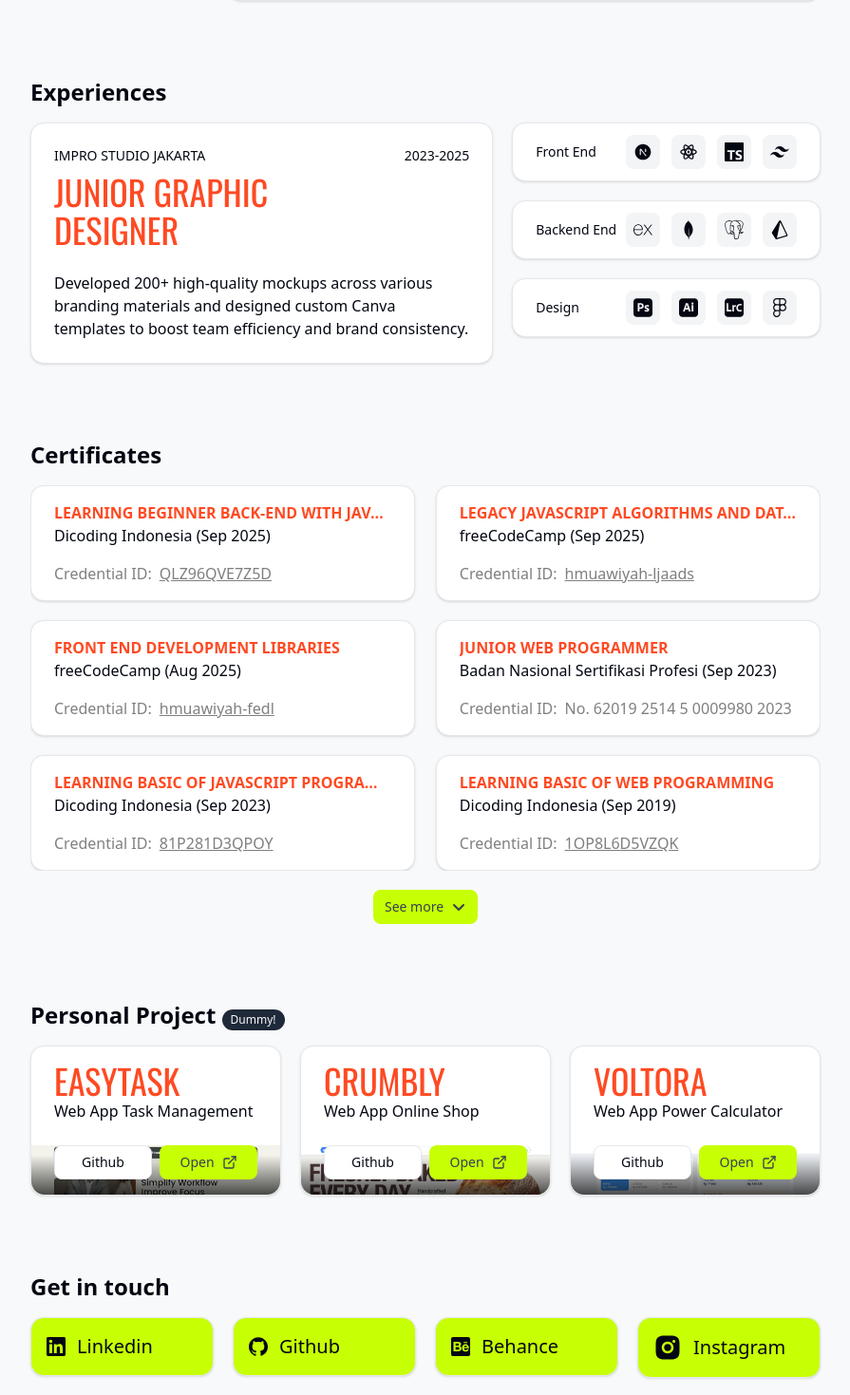
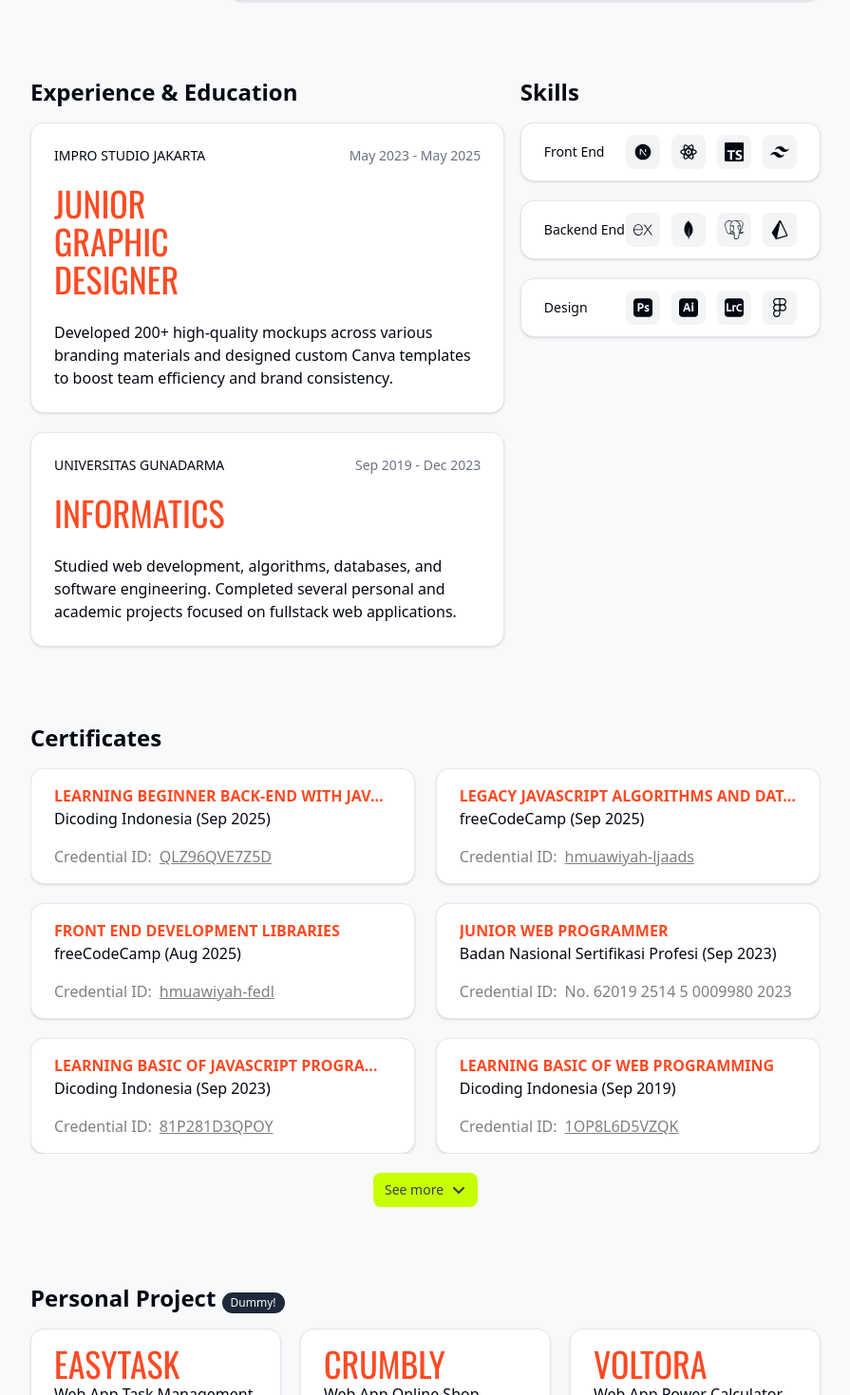
Before and after one commit to hmuawiyah/Web-Portofolio, a Next.js app: page / in a window 1280 px wide. Shown: the part 461-1930 px from the top of the page at 95% size, without its empty margins (192-1087 px from the left). Built offline with nearby package versions, Linux system fonts and the light colour scheme.

Commit message:
little update

```diff
--- a/src/components/Experience.tsx
+++ b/src/components/Experience.tsx
@@ -23,32 +23,62 @@
     )
 }
 
+type dataProps = {
+    companyName: string
+    subject: string
+    year: string
+    textContent: string
+}
+
+const data: dataProps[] = [
+    {
+        companyName: 'Impro Studio Jakarta',
+        subject: 'Junior Graphic Designer',
+        year: 'May 2023 - May 2025',
+        textContent:
+        `Developed 200+ high-quality mockups across various branding materials and
+        designed custom Canva templates to boost team efficiency and brand consistency.`
+    }, {
+
+        companyName: 'Universitas Gunadarma',
+        subject: `Informatics`,
+        year: 'Sep 2019 - Dec 2023',
+        textContent:
+            `Studied web development, algorithms, databases, and software engineering.
+        Completed several personal and academic projects focused on fullstack web applications.`
+    }
+]
+
+
 const Experience = () => {
 
+    return (
+        <div className="flex flex-wrap w-full md:w-[80%] justify-between">
 
-    const textContent = `Developed 200+ high-quality mockups across various branding materials
-    and designed custom Canva templates to boost team efficiency and brand consistency.`
-
-    return (
-        // <>
-            <div  className="w-full md:w-[80%]">
-                <div className="font-semibold text-2xl mb-4">Experiences</div>
-                <div className="flex flex-col lg:flex-row w-full gap-5">
-                    <Card className="w-full lg:w-[55%] xl:w-[60%] h-fit">
+            <div className="w-full lg:w-[55%] xl:w-[60%]">
+                <div className="font-semibold text-2xl mb-4">Experience & Education</div>
+                <div className="flex flex-col w-full gap-5">
+                    {data.map((val, i) => (
+                        <Card className="w-full h-fit" key={i}>
                             <CardHeader>
-                            <div className="flex justify-between text-sm uppercase gap-0">
-                                <p>Impro Studio Jakarta</p>
-                                <p>2023-2025</p>
+                                <div className="flex flex-col md:flex-row justify-start md:justify-between text-sm uppercase gap-0 mb-3">
+                                    <p>{val.companyName}</p>
+                                    <p className="capitalize text-gray-500">{val.year}</p>
                                 </div>
-                            {/* </CardHeader>
-                        <CardHeader> */}
-                            <CardTitle className="text-4xl text-[#fe4a23] font-display font-[400] uppercase">Junior Graphic<br />Designer</CardTitle>
+                                <CardTitle className="flex flex-wrap w-52 text-4xl text-[#fe4a23] font-display font-[400] uppercase">{val.subject}</CardTitle>
                             </CardHeader>
                             <CardContent>
-                            {textContent}
+                                {val.textContent}
                             </CardContent>
                         </Card>
-                    <div className="flex flex-wrap lg:flex-nowrap flex-row md:flex-col w-full lg:w-[45%] xl:w-[40%] gap-5">
+                    ))}
+                </div>
+            </div>
+
+            <div className="w-full lg:w-[43%] xl:w-[38%]">
+                <div className="mb-20 md:mb-0"></div>
+                <div className="font-semibold text-2xl mb-4">Skills</div>
+                <div className="flex flex-wrap lg:flex-nowrap flex-row md:flex-col w-full gap-5">
                     <Card className="py-3 w-full">
                         <CardContent className="flex justify-between items-center">
                             <span className="text-sm"> Front End </span>
@@ -82,11 +112,10 @@
                             </div>
                         </CardContent>
                     </Card>
+                </div>
+            </div>
 
         </div>
-                </div>
-            </div>
-        // </>
     )
 }
 
--- a/src/components/GetInTouch.tsx
+++ b/src/components/GetInTouch.tsx
@@ -9,11 +9,9 @@
 } from "@/components/ui/card"
 import { Button } from "./ui/button"
 import { SiLinkedin, SiGithub } from "react-icons/si"
-// import { FaBehanceSquare } from "react-icons/fa"
 import { ImBehance2 } from "react-icons/im"
-import { HiMail } from "react-icons/hi"
-import { FaInstagramSquare } from "react-icons/fa"
-import { RiInstagramFill } from "react-icons/ri"
+import { FaInstagram, FaLinkedinIn  } from "react-icons/fa"
+import { MdOutlineMail } from "react-icons/md"
 import Link from "next/link"
 
 const ButtonGetInTouch = ({ children }
@@ -28,30 +26,10 @@
             text-xl font-[500]
             ">{children}</Card>
 
-            // bg-linear-to-t from-[#c7ff0490] from-0% to-transparent to-100%
-            // hover:bg-linear-to-t hover:from-[#abd02790] hover:from-0% hover:to-transparent hover:to-100%
     )
 }
 
 const GetInTouch = () => {
-    // const data = [
-    //     {
-    //         name: "Linkedin",
-    //         link: "https://www.linkedin.com/in/husein-muawiyah/"
-    //     },
-    //     {
-    //         name: "Github",
-    //         link: "https://github.com/hmuawiyah"
-    //     },
-    //     {
-    //         name: "Behance",
-    //         link: "https://www.behance.net/huseinmuawiyah"
-    //     },
-    //     {
-    //         name: "Email",
-    //         link: "huseinmuawiyah@gmail.com"
-    //     },
-    // ]
 
     return (
         <div id="getInTouch" className="w-full md:w-[80%]">
@@ -60,7 +38,7 @@
 
                 <div className="w-full md:w-[48%] lg:w-1/4 h-15" >
                 <Link href={'https://www.linkedin.com/in/husein-muawiyah/'} target="_blank">
-                    <ButtonGetInTouch><SiLinkedin /> Linkedin</ButtonGetInTouch>
+                    <ButtonGetInTouch><FaLinkedinIn  /> Linkedin</ButtonGetInTouch>
                 </Link>
                 </div>
                 <div className="w-full md:w-[48%] lg:w-1/4 h-15">
@@ -69,19 +47,20 @@
                 </Link>
                 </div>
                 <div className="w-full md:w-[48%] lg:w-1/4 h-15">
+                <Link href={'mailto:huseinmuawiyah@gmail.com'} target="_blank">
+                    <ButtonGetInTouch><MdOutlineMail className="text-2xl" />Email</ButtonGetInTouch>
+                </Link>
+                </div>
+                {/* <div className="w-full md:w-[48%] lg:w-1/4 h-15">
                 <Link href={'https://www.behance.net/huseinmuawiyah'} target="_blank">
                     <ButtonGetInTouch><ImBehance2 />Behance</ButtonGetInTouch>
                 </Link>
-                </div>
+                </div> */}
                 <div className="w-full md:w-[48%] lg:w-1/4 h-15">
                 <Link href={'https://www.instagram.com/huseinmuawiyah/'} target="_blank">
-                    <ButtonGetInTouch><RiInstagramFill className="text-2xl md:text-3xl" />Instagram</ButtonGetInTouch>
+                    <ButtonGetInTouch><FaInstagram  className="text-2xl" />Instagram</ButtonGetInTouch>
                 </Link>
                 </div>
-                {/* <div className="w-full md:w-1/2 lg:w-1/4 h-15">
-                    <ButtonGetInTouch><HiMail className="text-3xl" />Email</ButtonGetInTouch>
-                </div> */}
-
             </div>
         </div>
     )
--- a/src/components/Hero.tsx
+++ b/src/components/Hero.tsx
@@ -51,7 +51,7 @@
                             <CardDescription className="
                                 flex justify-center items-center text-xs py-1 px-3 rounded-md
                                 bg-gray-100 border text-black/80
-                            "><FaMapMarkerAlt className="text-xs mr-1" />Bekasi</CardDescription>
+                            "><FaMapMarkerAlt className="text-xs mr-1" />Bekasi, Indonesia</CardDescription>
                         </div>
                     </CardHeader>
                     <CardContent>
```
Lines whose indentation alone changed are shown as unchanged.
